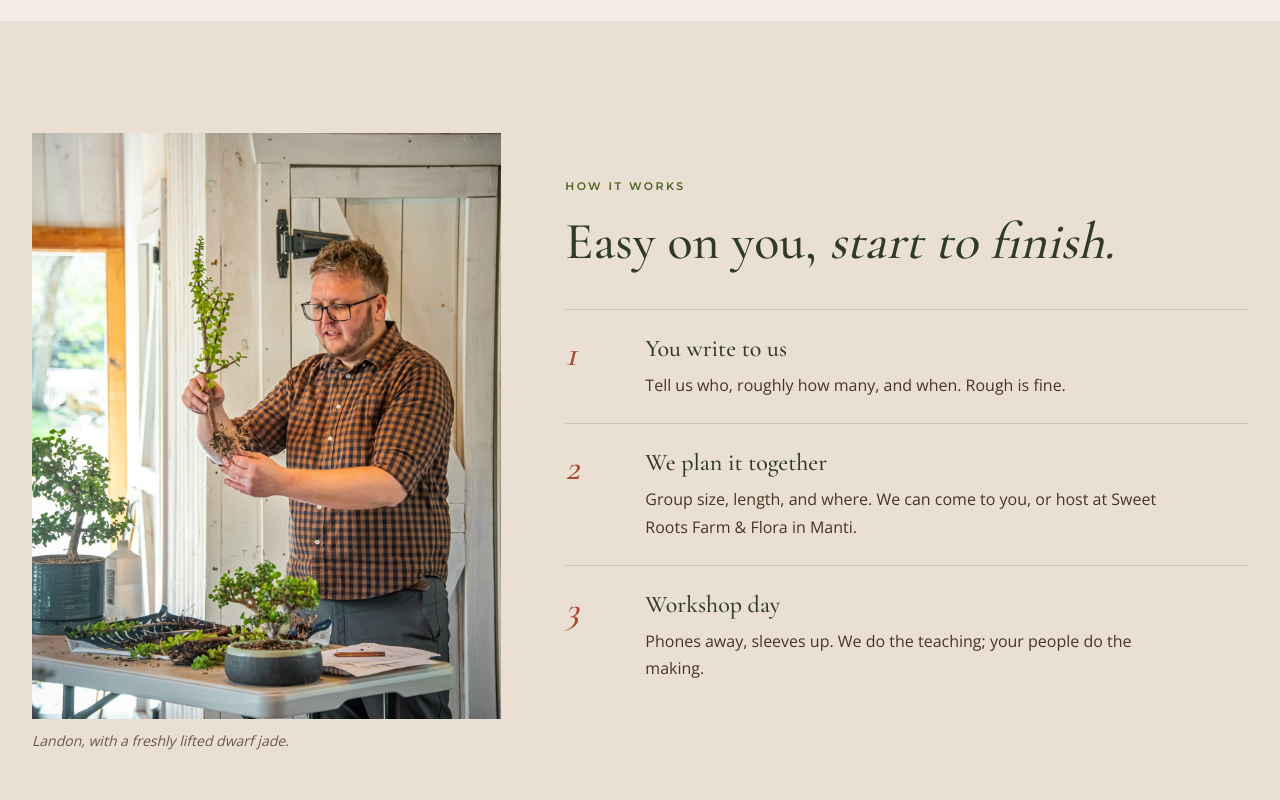
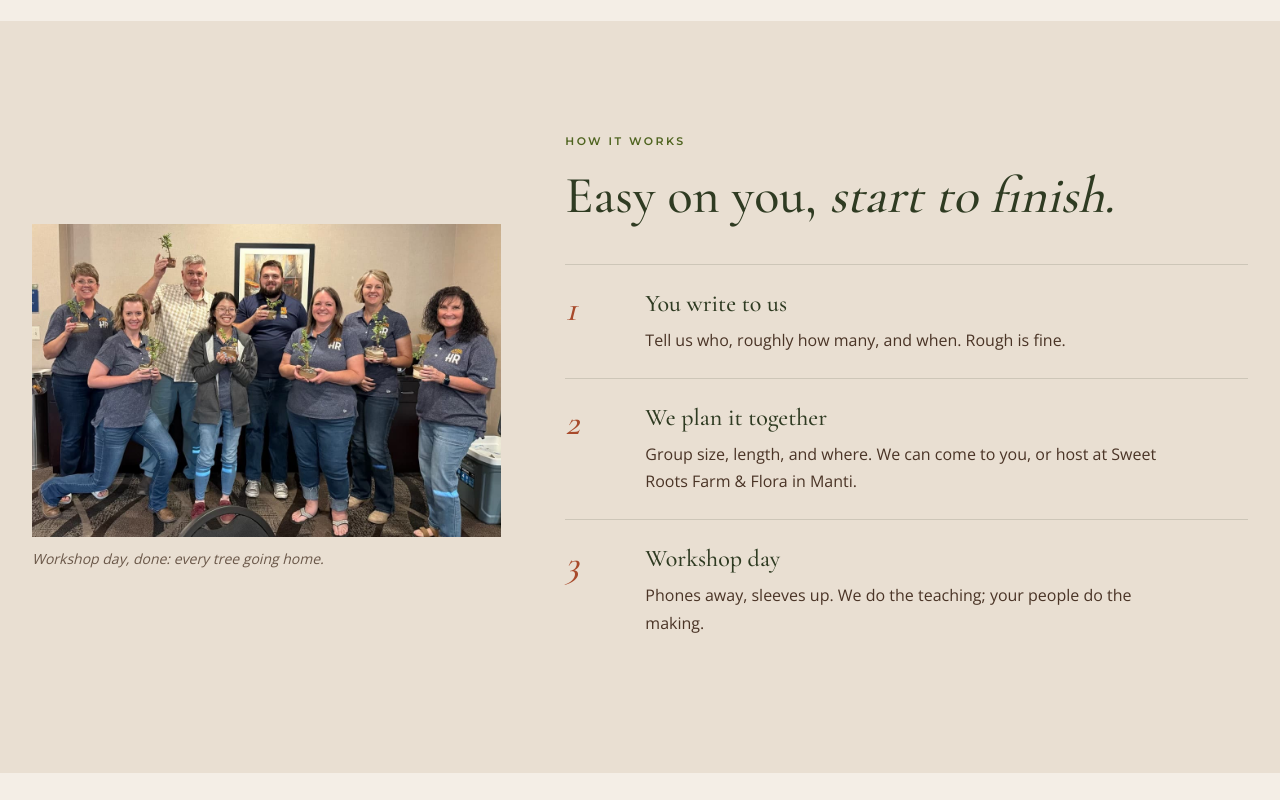
Before and after one commit to landonpeterson2-ui/Zion-Bonsai, a Next.js app: page /events in a window 1280 px wide. Shown: the part 2160-2960 px from the top of the page. Built offline with nearby package versions, Linux system fonts and the light colour scheme; no server answers.

Commit message:
Events: HR retreat team photo in How it works
Co-Authored-By: Claude Opus 5.5 <noreply@anthropic.com>

```diff
--- a/app/events/page.tsx
+++ b/app/events/page.tsx
@@ -50,7 +50,7 @@ export default function EventsPage() {
   const site = getSite()
   const [eventQuote] = getTestimonials('events')
   const hero = getPhoto('workshop-barn-tables-ready')
-  const landon = getPhoto('workshop-instructor-holding-jade-roots')
+  const team = getPhoto('event-hr-retreat-team-with-trees')
   const retreat = getPhoto('event-hr-retreat-repotting-table')
 
   return (
@@ -119,11 +119,11 @@ export default function EventsPage() {
         <div className="container-custom grid items-center gap-12 md:grid-cols-12 md:gap-16">
           <div className="md:col-span-5">
             <Photo
-              src={landon.src}
-              alt={landon.alt}
+              src={team.src}
+              alt={team.alt}
               sizes="(min-width: 768px) 38vw, 100vw"
-              aspect="aspect-[4/5]"
-              caption="Landon, with a freshly lifted dwarf jade."
+              aspect="aspect-[3/2]"
+              caption="Workshop day, done: every tree going home."
             />
           </div>
           <div className="md:col-span-7">
--- a/content/gallery.json
+++ b/content/gallery.json
@@ -369,5 +369,12 @@
     "caption": "",
     "status": "workshop",
     "featured": false
+  },
+  {
+    "src": "/photos/event-hr-retreat-team-with-trees.jpg",
+    "alt": "Eight members of a college HR team stand together in a meeting room, smiling and holding up the dwarf jade bonsai they just potted",
+    "caption": "",
+    "status": "workshop",
+    "featured": false
   }
 ]
--- a/scripts/photos-map.json
+++ b/scripts/photos-map.json
@@ -51,6 +51,7 @@
     "workshop/IMG_7463.HEIC": "workshop-four-holding-finished-trees.jpg",
     "workshop/IMG_7738.HEIC": "dwarf-jade-cascade-swirled-pot.jpg",
     "workshop/IMG_8017.heic": "dwarf-jade-white-rectangle-pot.jpg",
-    "workshop/snow-college-hr-retreat-table.jpg": "event-hr-retreat-repotting-table.jpg"
+    "workshop/snow-college-hr-retreat-table.jpg": "event-hr-retreat-repotting-table.jpg",
+    "workshop/snow-college-hr-retreat-team.jpg": "event-hr-retreat-team-with-trees.jpg"
   }
 }
```
Also changed, not shown: public/photos/event-hr-retreat-team-with-trees.jpg (added).
